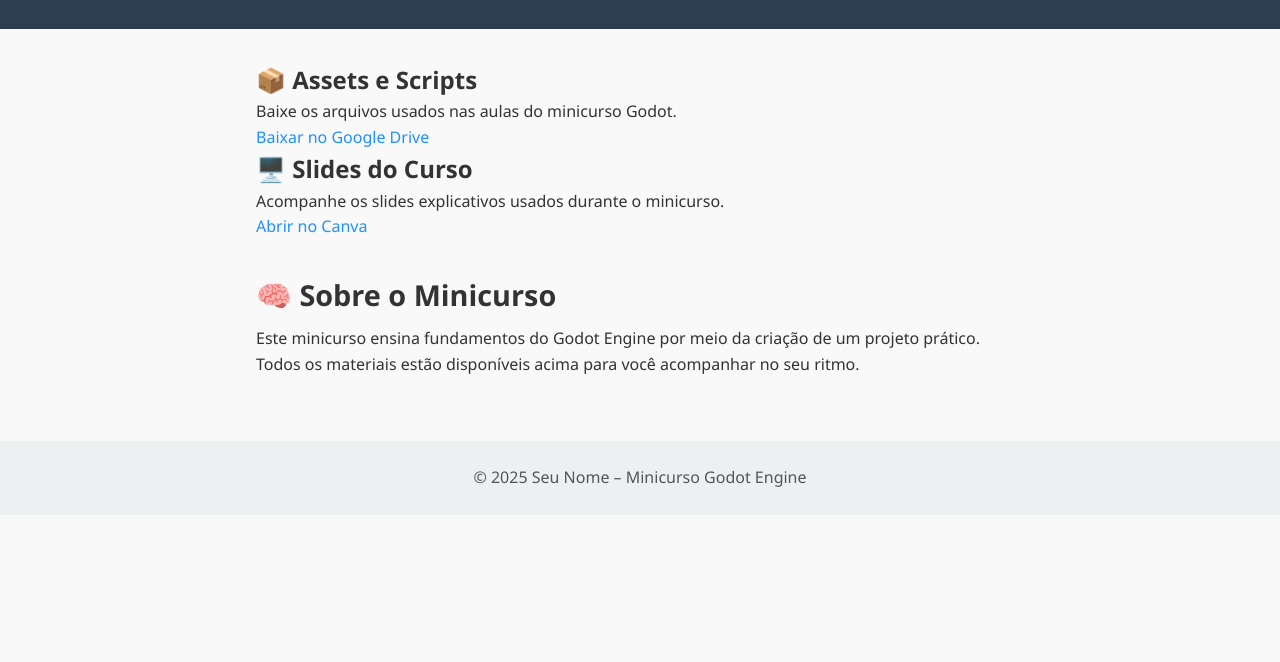
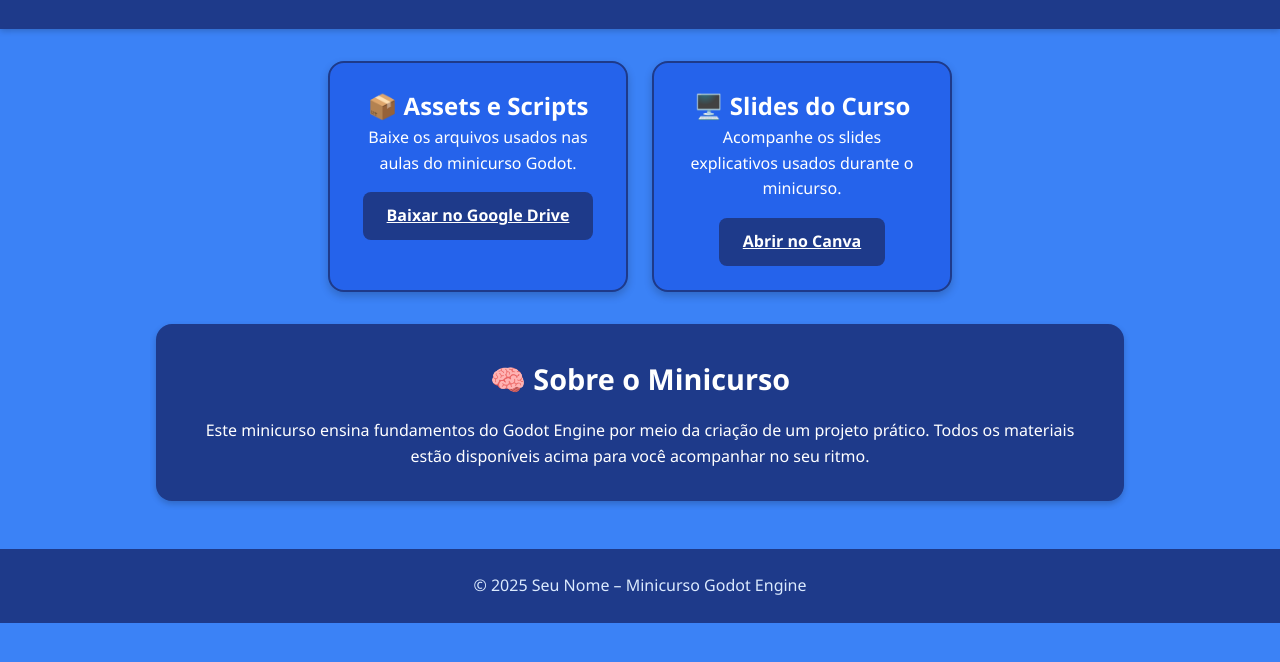
Before and after one commit to vieiranaju/An-Agitated-Halloween, a plain HTML site: page index.html in a window 1280 px wide. Shown: the part 138-800 px from the top of the page. Drawn offline with Linux system fonts and the light colour scheme.

Commit message:
Update style.css

```diff
--- a/style.css
+++ b/style.css
@@ -1,4 +1,4 @@
-/* Reset simples */
+/* Reset */
 * {
   margin: 0;
   padding: 0;
@@ -7,24 +7,17 @@
 
 body {
   font-family: 'Segoe UI', Tahoma, Geneva, Verdana, sans-serif;
+  background-color: #3b82f6; /* Azul principal */
+  color: #fff;
   line-height: 1.6;
-  color: #333;
-  background-color: #f9f9f9;
 }
 
-a {
-  color: #1e90ff;
-  text-decoration: none;
-}
-a:hover {
-  text-decoration: underline;
-}
-
+/* Header */
 .site-header {
-  background-color: #2c3e50;
-  color: white;
+  background-color: #1e3a8a; /* Azul escuro */
   text-align: center;
   padding: 2rem 1rem;
+  box-shadow: 0 2px 6px rgba(0, 0, 0, 0.2);
 }
 
 .site-header h1 {
@@ -34,41 +27,82 @@ a:hover {
 
 .site-header p {
   font-size: 1.2rem;
+  color: #dbeafe;
 }
 
+/* Container */
 .container {
-  max-width: 800px;
+  max-width: 1000px;
   margin: 2rem auto;
   padding: 0 1rem;
 }
 
-.downloads ul {
-  list-style: none;
-  margin-top: 1rem;
+/* Cards */
+.cards {
+  display: flex;
+  flex-wrap: wrap;
+  gap: 1.5rem;
+  justify-content: center;
+  margin-bottom: 2rem;
 }
 
-.downloads li {
-  margin-bottom: 0.8rem;
-  font-size: 1.1rem;
+.card {
+  background-color: #2563eb; /* Azul médio */
+  border: 2px solid #1e3a8a;
+  border-radius: 1rem;
+  width: 300px;
+  padding: 1.5rem;
+  text-align: center;
+  box-shadow: 0 4px 8px rgba(0, 0, 0, 0.2);
+  transition: transform 0.2s ease, box-shadow 0.2s ease;
 }
 
+.card:hover {
+  transform: translateY(-5px);
+  box-shadow: 0 6px 14px rgba(0, 0, 0, 0.25);
+}
+
+/* Espaço para colocar imagens */
+.card img {
+  width: 80px;
+  height: 80px;
+  margin-bottom: 1rem;
+}
+
+/* Botão */
+.btn {
+  display: inline-block;
+  margin-top: 1rem;
+  padding: 0.7rem 1.5rem;
+  background-color: #1e3a8a;
+  color: white;
+  border-radius: 0.5rem;
+  font-weight: 600;
+  transition: background-color 0.2s ease;
+}
+.btn:hover {
+  background-color: #172554;
+}
+
+/* Seção sobre */
 .sobre {
-  margin-top: 2rem;
+  background-color: #1e3a8a;
+  border-radius: 1rem;
+  padding: 2rem;
+  text-align: center;
+  box-shadow: 0 3px 6px rgba(0, 0, 0, 0.2);
 }
 
 .sobre h2 {
+  margin-bottom: 1rem;
   font-size: 1.8rem;
-  margin-bottom: 0.5rem;
 }
 
-.sobre p {
-  margin-bottom: 1rem;
+/* Rodapé */
+.site-footer {
+  background-color: #1e3a8a;
+  text-align: center;
+  padding: 1.5rem;
+  margin-top: 3rem;
+  color: #dbeafe;
 }
-
-.site-footer {
-  text-align: center;
-  padding: 1.5rem 1rem;
-  background-color: #ecf0f1;
-  color: #555;
-  margin-top: 4rem;
-}
```
